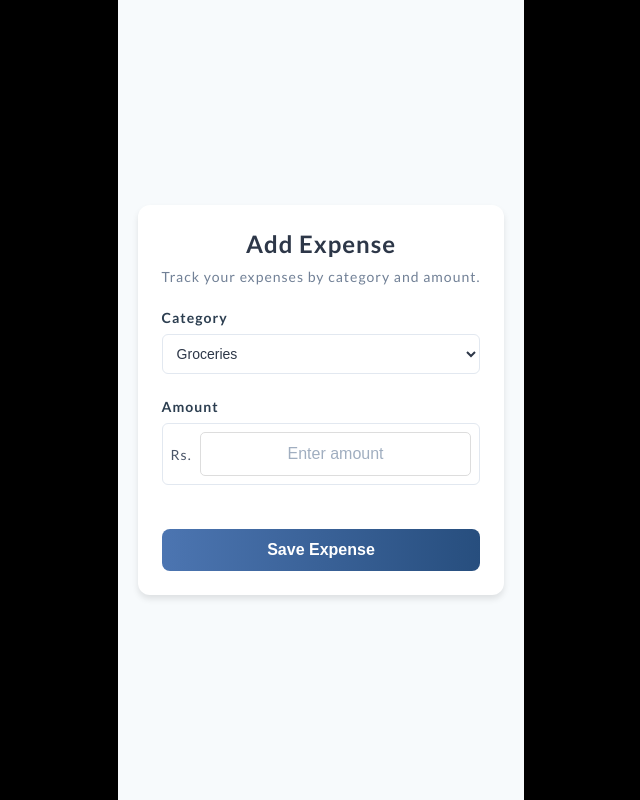
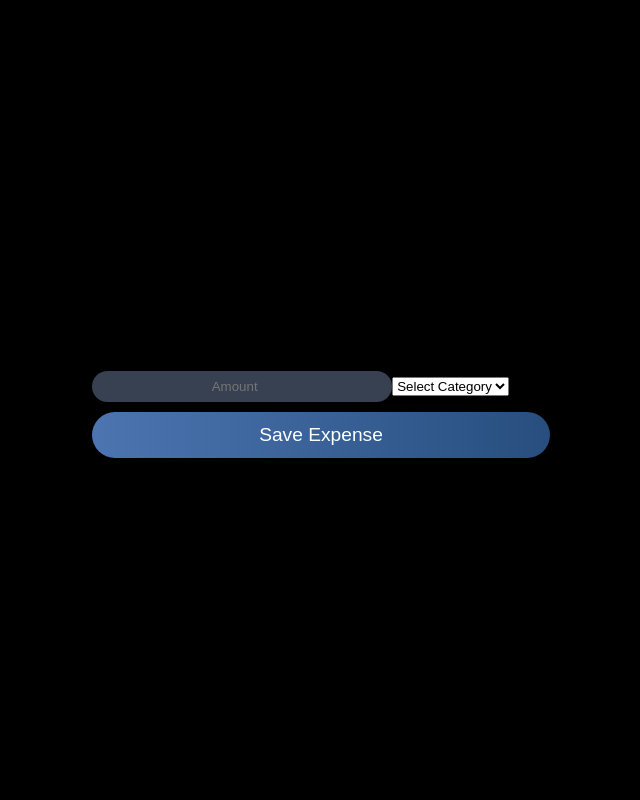
Before and after one commit to mariamaju/FINApp-frontend, a React (Create React App) app: page /add-expense in a window 1280 px wide. Shown: the whole page, without its empty margins (319-959 px from the left). Built offline with nearby package versions, Linux system fonts and the light colour scheme.

Commit message:
addexpense 31 night

```diff
--- a/src/components/AddExpense.js
+++ b/src/components/AddExpense.js
@@ -1,74 +1,78 @@
-import React, { useState } from "react";
-import { useNavigate } from "react-router-dom";
-import "./AddExpense.css"; // Import the CSS file
+import React, { useState } from 'react';
+import axios from 'axios';
+import { useNavigate } from 'react-router-dom';
 
 const AddExpense = () => {
+    const [amount, setAmount] = useState('');
+    const [category, setCategory] = useState('');
+    const [isLoading, setIsLoading] = useState(false);
     const navigate = useNavigate();
-    const [category, setCategory] = useState("Groceries"); // Default category
-    const [amount, setAmount] = useState(""); // Amount input
 
-    const handleSaveExpense = () => {
-        // Validate amount
-        if (!amount || isNaN(amount)) {
-            alert("Please enter a valid amount.");
+    const handleSaveExpense = async () => {
+        const token = localStorage.getItem('token');
+
+        if (!token) {
+            alert('User not authenticated!');
             return;
         }
 
-        // Save the expense (you can use state management or API calls here)
-        console.log("Category:", category);
-        console.log("Amount: Rs.", amount);
+        if (!amount || !category) {
+            alert('Amount and category are required!');
+            return;
+        }
 
-        // Navigate to the Dashboard or another page
-        navigate("/dashboard");
+        setIsLoading(true);
+
+        try {
+            // Only call the payments API (remove expenses API)
+            const paymentResponse = await axios.post(
+                'http://localhost:3000/api/payments',
+                { amount, category },
+                {
+                    headers: {
+                        'Content-Type': 'application/json',
+                        'Authorization': `Bearer ${token}`
+                    }
+                }
+            );
+            console.log('Payment successful:', paymentResponse.data);
+            alert('Expense recorded successfully!');
+            navigate('/dashboard');
+        } catch (error) {
+            console.error('Error:', error.response?.data || error.message);
+            alert(`Failed: ${error.response?.data?.message || error.message}`);
+        } finally {
+            setIsLoading(false);
+        }
     };
 
     return (
         <div className="add-expense-container">
-            <div className="add-expense-card">
-                <h2 className="add-expense-title">Add Expense</h2>
-                <p className="add-expense-subtitle">Track your expenses by category and amount.</p>
-
-                {/* Category Dropdown */}
-                <div className="form-group">
-                    <label htmlFor="category" className="form-label">
-                        Category
-                    </label>
+            <h2>Add New Expense</h2>
+            <input
+                type="number"
+                placeholder="Amount"
+                value={amount}
+                onChange={(e) => setAmount(e.target.value)}
+                required
+            />
             <select
-                        id="category"
                 value={category}
                 onChange={(e) => setCategory(e.target.value)}
-                        className="form-select"
+                required
             >
+                <option value="">Select Category</option>
                 <option value="Groceries">Groceries</option>
+                <option value="Entertainment">Entertainment</option>
                 <option value="Dining">Dining</option>
-                        <option value="Entertainment">Entertainment</option>
                 <option value="Shopping">Shopping</option>
             </select>
-                </div>
-
-                {/* Amount Input */}
-                <div className="form-group">
-                    <label htmlFor="amount" className="form-label">
-                        Amount
-                    </label>
-                    <div className="amount-input-container">
-                        <span className="amount-prefix">Rs.</span>
-                        <input
-                            type="text"
-                            id="amount"
-                            value={amount}
-                            onChange={(e) => setAmount(e.target.value)}
-                            placeholder="Enter amount"
-                            className="amount-input"
-                        />
-                    </div>
-                </div>
-
-                {/* Save Expense Button */}
-                <button onClick={handleSaveExpense} className="save-expense-button">
-                    Save Expense
+            <button
+                onClick={handleSaveExpense}
+                disabled={isLoading}
+            >
+                {isLoading ? 'Processing...' : 'Save Expense'}
             </button>
-            </div>
         </div>
     );
 };
```
Lines whose indentation alone changed are shown as unchanged.
